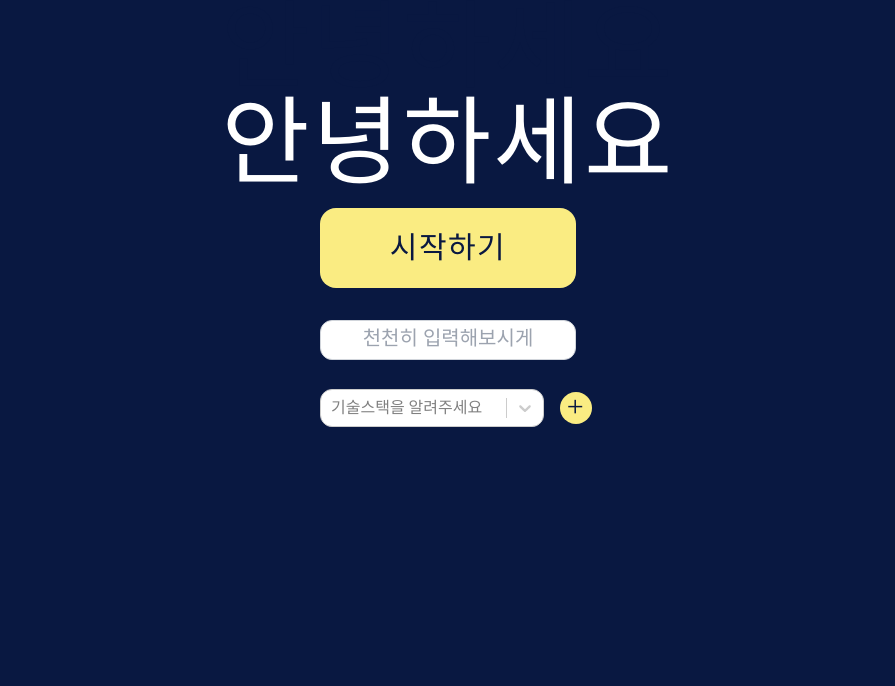
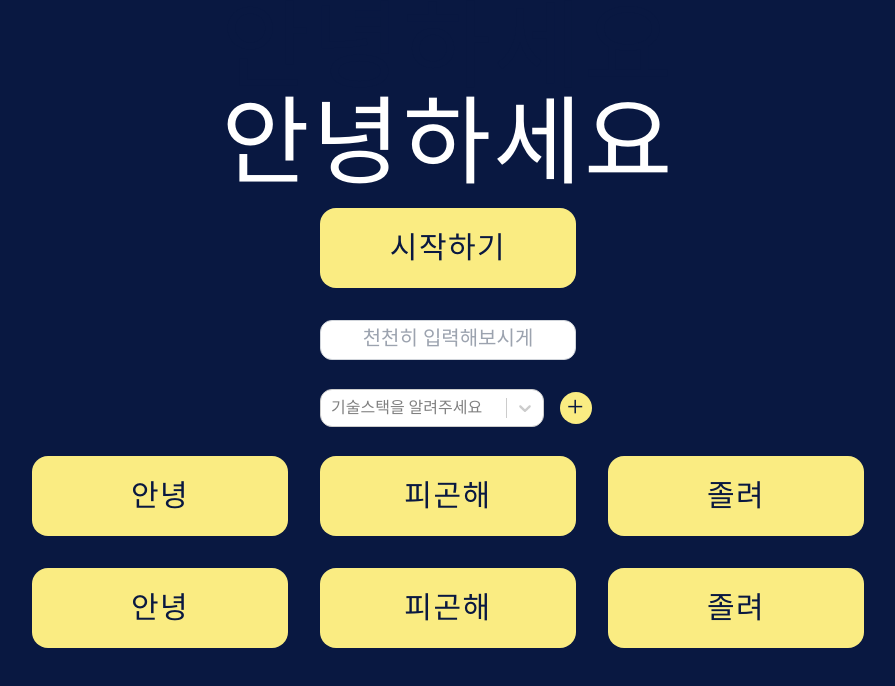
Before and after one commit to KDT-AiVENGERS/Front-End, a Next.js app in the folder job_vs/: page / in a window 1280 px wide. Shown: the top 686 px of the page, without its empty margins (192-1087 px from the left). Built offline with nearby package versions, Linux system fonts and the light colour scheme; a web font is replaced by a local one.

Commit message:
[#5]FEAT: 객관식  컴포넌트 완성

```diff
--- a/job_vs/src/app/page.tsx
+++ b/job_vs/src/app/page.tsx
@@ -2,11 +2,12 @@
 import Image from "next/image";
 import { Button } from "@/components/button";
 import { Subjective } from "@/components/subjective";
-import { SkillSearchDropdown } from "@/components/skillSearchDropdown";
-import { Bubble } from "@/components/bubble";
 import { Skill } from "@/components/skill";
+import { Objective } from "@/components/objective";
+import { ObjectiveTypes } from "@/interfaces/components";
 
 export default function Home() {
+  const options: string[] = ["안녕", "피곤해", "졸려"];
   return (
     <main className="flex min-h-screen flex-col items-center">
       <h1 className="font-HakgyoansimWoojuR text-space-dark-blue tracking-wide text-8xl">
@@ -24,6 +25,8 @@ export default function Home() {
       </Button>
       <Subjective placeholder="천천히 입력해보시게" onChange={() => {}} />
       <Skill />
+      <Objective options={options} type={ObjectiveTypes.singleChoice} />
+      <Objective options={options} type={ObjectiveTypes.multipleChoice} />
     </main>
   );
 }
--- /dev/null
+++ b/job_vs/src/components/objective.tsx
@@ -0,0 +1,69 @@
+import React, { useState, useEffect, ChangeEvent } from "react";
+import { Button } from "@/components/button";
+import { ObjectiveProps, ObjectiveTypes } from "@/interfaces/components";
+const Objective: React.FC<ObjectiveProps> = ({ type, options }) => {
+  if (type === ObjectiveTypes.singleChoice) {
+    const [buttonState, setButtonState] = useState<number>(-1);
+
+    const selectButton = (buttonId: number) => {
+      setButtonState(buttonId);
+    };
+
+    return (
+      <div className="flex flex-row">
+        {options.map((item, idx) => {
+          if (idx !== buttonState) {
+            return (
+              <Button className="mx-4" onClick={() => selectButton(idx)}>
+                {item}
+              </Button>
+            );
+          } else {
+            return (
+              <Button
+                onClick={() => {}}
+                className="bg-space-light-blue hover:bg-space-light-blue text-white mx-4"
+              >
+                {item}
+              </Button>
+            );
+          }
+        })}
+      </div>
+    );
+  } else {
+    const [buttonState, setButtonState] = useState<boolean[]>(
+      options.map((n) => false)
+    );
+
+    const selectButton = (buttonId: number) => {
+      const newState = [...buttonState];
+      newState[buttonId] = !newState[buttonId];
+      setButtonState(newState);
+    };
+    return (
+      <div className="flex flex-row">
+        {options.map((item, idx) => {
+          if (!buttonState[idx]) {
+            return (
+              <Button className="mx-4" onClick={() => selectButton(idx)}>
+                {item}
+              </Button>
+            );
+          } else {
+            return (
+              <Button
+                onClick={() => selectButton(idx)}
+                className="bg-space-light-blue hover:bg-space-light-blue text-white mx-4"
+              >
+                {item}
+              </Button>
+            );
+          }
+        })}
+      </div>
+    );
+  }
+};
+
+export { Objective };
--- a/job_vs/src/interfaces/components.tsx
+++ b/job_vs/src/interfaces/components.tsx
@@ -32,3 +32,12 @@ export interface SkillStack {
   label: string;
   value: string;
 }
+
+export enum ObjectiveTypes {
+  singleChoice,
+  multipleChoice,
+}
+export interface ObjectiveProps {
+  type: ObjectiveTypes;
+  options: string[];
+}
```
